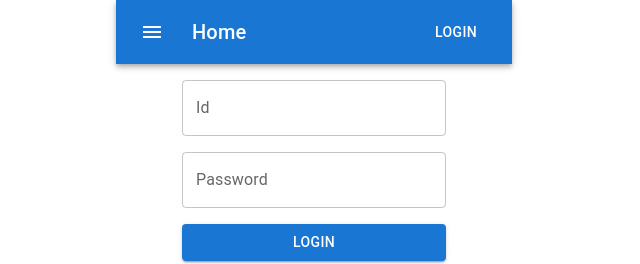
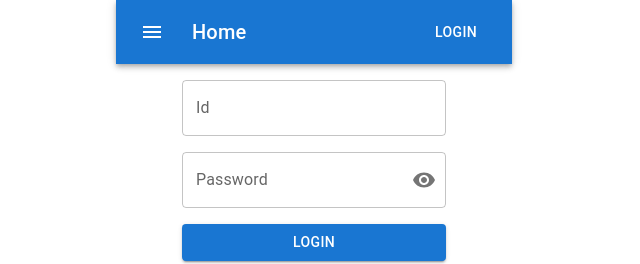
Before and after one commit to kyumin1227/PizzaProject, a React (Vite) app in the folder Pizza_frontend/: page /login in a window 1280 px wide. Shown: the top 264 px of the page, without its empty margins (326-966 px from the left). Built offline with nearby package versions, Linux system fonts and the light colour scheme.

Commit message:
Feat: 로그인 페이지 수정 - 스타일 수정 - api를 이용한 로그인 요청

```diff
--- a/Pizza_frontend/src/pages/LoginPage/index.tsx
+++ b/Pizza_frontend/src/pages/LoginPage/index.tsx
@@ -1,6 +1,43 @@
-import { Button, Grid, TextField } from "@mui/material";
+import { Visibility, VisibilityOff } from "@mui/icons-material";
+import {
+  Button,
+  FormControl,
+  Grid,
+  IconButton,
+  InputAdornment,
+  InputLabel,
+  OutlinedInput,
+  TextField,
+} from "@mui/material";
+import { useState } from "react";
+import { postLogin } from "../../api/login";
+import styled from "styled-components";
 
 const Login = () => {
+  const [showPassword, setShowPassword] = useState(false);
+
+  const handleClickShowPassword = () => setShowPassword((prev) => !prev);
+
+  const handleMouseDownPassword = (
+    event: React.MouseEvent<HTMLButtonElement>
+  ) => {
+    event.preventDefault();
+  };
+
+  const [id, setId] = useState("");
+  const [password, setPassword] = useState("");
+
+  const [errorMessage, setErrorMessage] = useState("");
+
+  const handleOnClickLogin = () => {
+    if (id == "" || password == "") {
+      setErrorMessage("id 또는 password를 입력해주세요");
+      return;
+    }
+    const res = postLogin(id, password);
+    console.log(res.data);
+  };
+
   return (
     <>
       <Grid container>
@@ -12,17 +49,37 @@ const Login = () => {
             variant="outlined"
             sx={{ my: 2 }}
             fullWidth
+            value={id}
+            onChange={(e) => setId(e.target.value)}
           />
-          <TextField
-            id="password"
-            label="Password"
-            variant="outlined"
-            sx={{ mb: 2 }}
-            fullWidth
-          />
-          <Button variant="contained" fullWidth>
+          <FormControl sx={{ mb: 2 }} variant="outlined" fullWidth>
+            <InputLabel htmlFor="outlined-adornment-password">
+              Password
+            </InputLabel>
+            <OutlinedInput
+              id="outlined-adornment-password"
+              type={showPassword ? "text" : "password"}
+              endAdornment={
+                <InputAdornment position="end">
+                  <IconButton
+                    aria-label="toggle password visibility"
+                    onClick={handleClickShowPassword}
+                    onMouseDown={handleMouseDownPassword}
+                    edge="end"
+                  >
+                    {showPassword ? <VisibilityOff /> : <Visibility />}
+                  </IconButton>
+                </InputAdornment>
+              }
+              label="Password"
+              value={password}
+              onChange={(e) => setPassword(e.target.value)}
+            />
+          </FormControl>
+          <Button variant="contained" fullWidth onClick={handleOnClickLogin}>
             Login
           </Button>
+          <ErrorBox>{errorMessage}</ErrorBox>
         </Grid>
         <Grid item xs></Grid>
       </Grid>
@@ -31,3 +88,7 @@ const Login = () => {
 };
 
 export default Login;
+
+const ErrorBox = styled.p`
+  margin-top: 10px;
+`;
```
